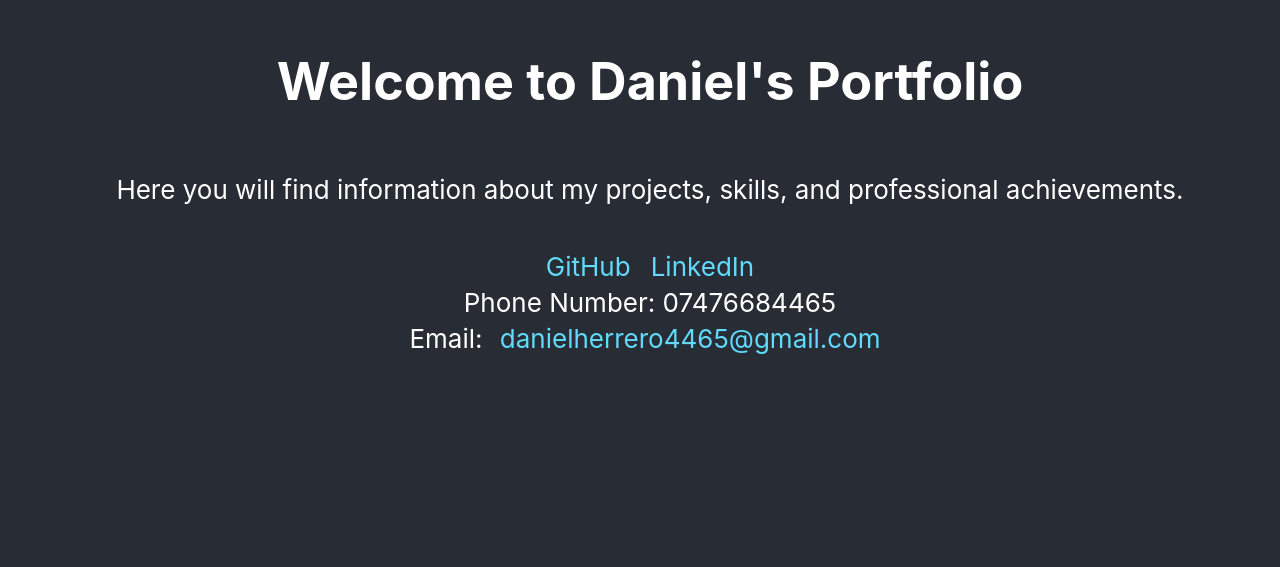
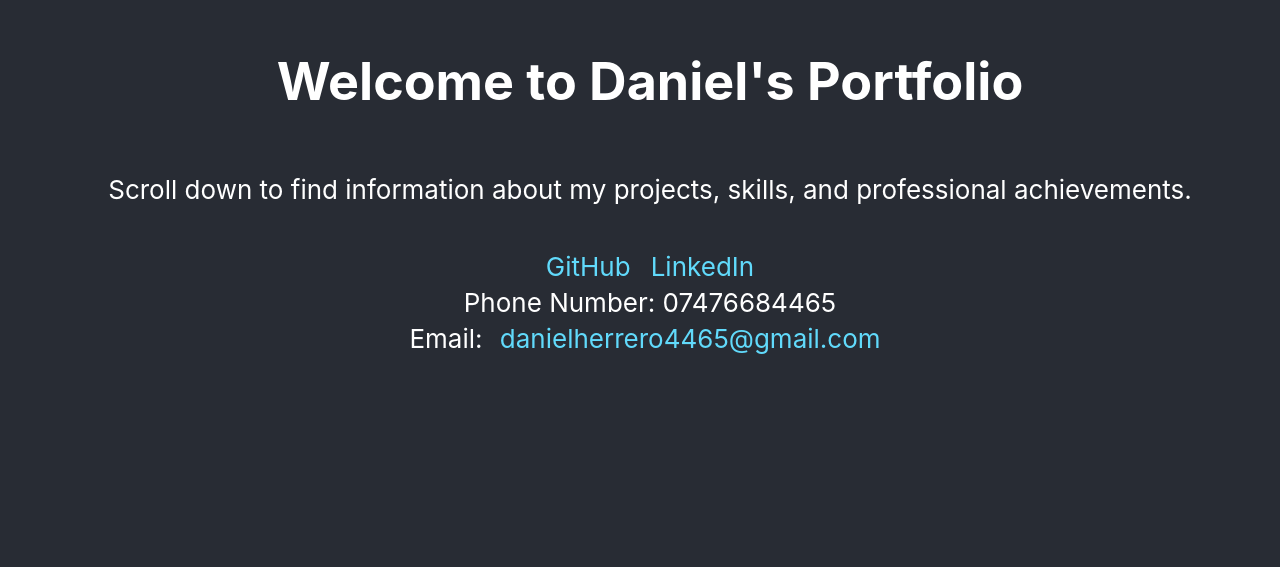
Before and after one commit to HerreroRocher/personal-portfolio-si, a React (Create React App) app: page / in a window 1280 px wide. Shown: the part 233-800 px from the top of the page. Built offline with nearby package versions, Linux system fonts and the light colour scheme; the HTML template or start-up script is replaced by a standard one.

Commit message:
Added instruction to scroll down

```diff
--- a/src/App.js
+++ b/src/App.js
@@ -343,7 +343,7 @@ function App() {
         <div className="App-header-content">
           <h1>Welcome to Daniel's Portfolio</h1>
           <p>
-            Here you will find information about my projects, skills, and professional achievements.
+            Scroll down to find information about my projects, skills, and professional achievements.
           </p>
           <div className="contact-info">
             <a href="https://github.com/HerreroRocher" target="_blank" rel="noopener noreferrer">GitHub</a>
```
